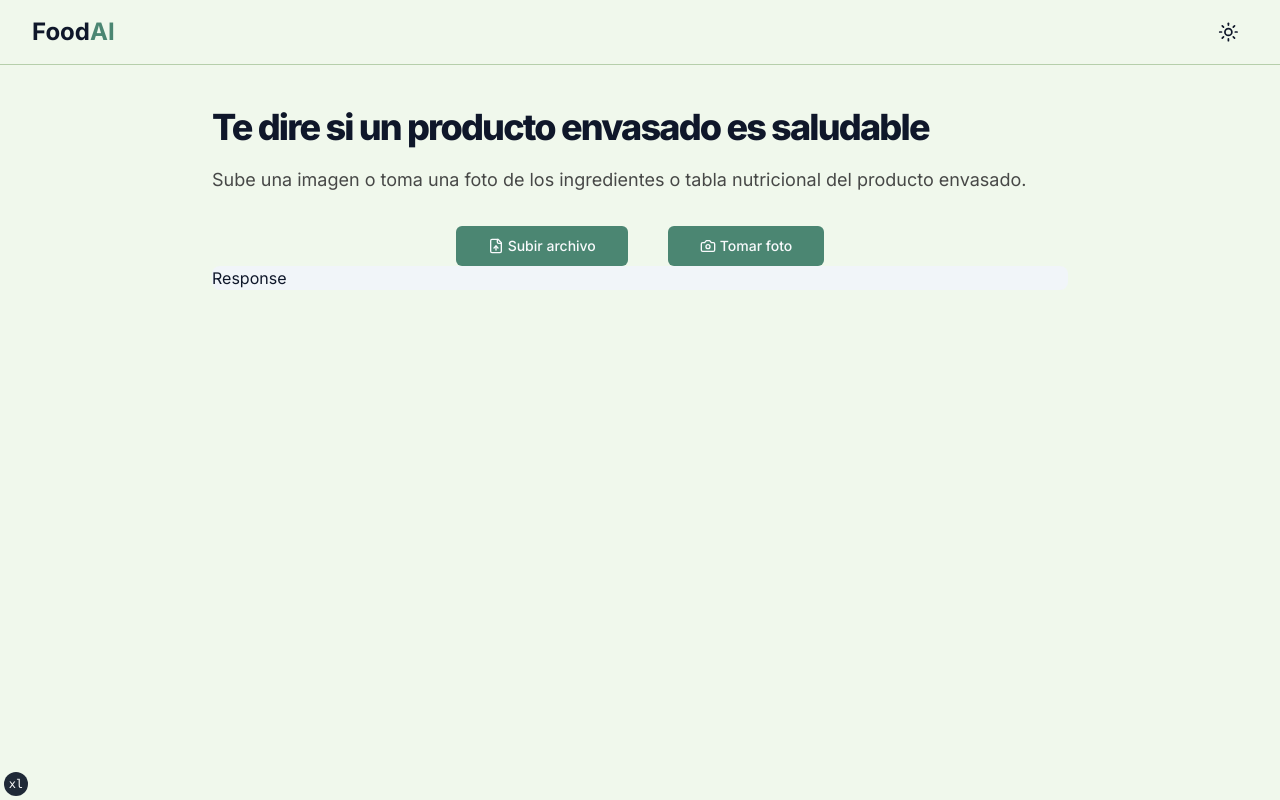
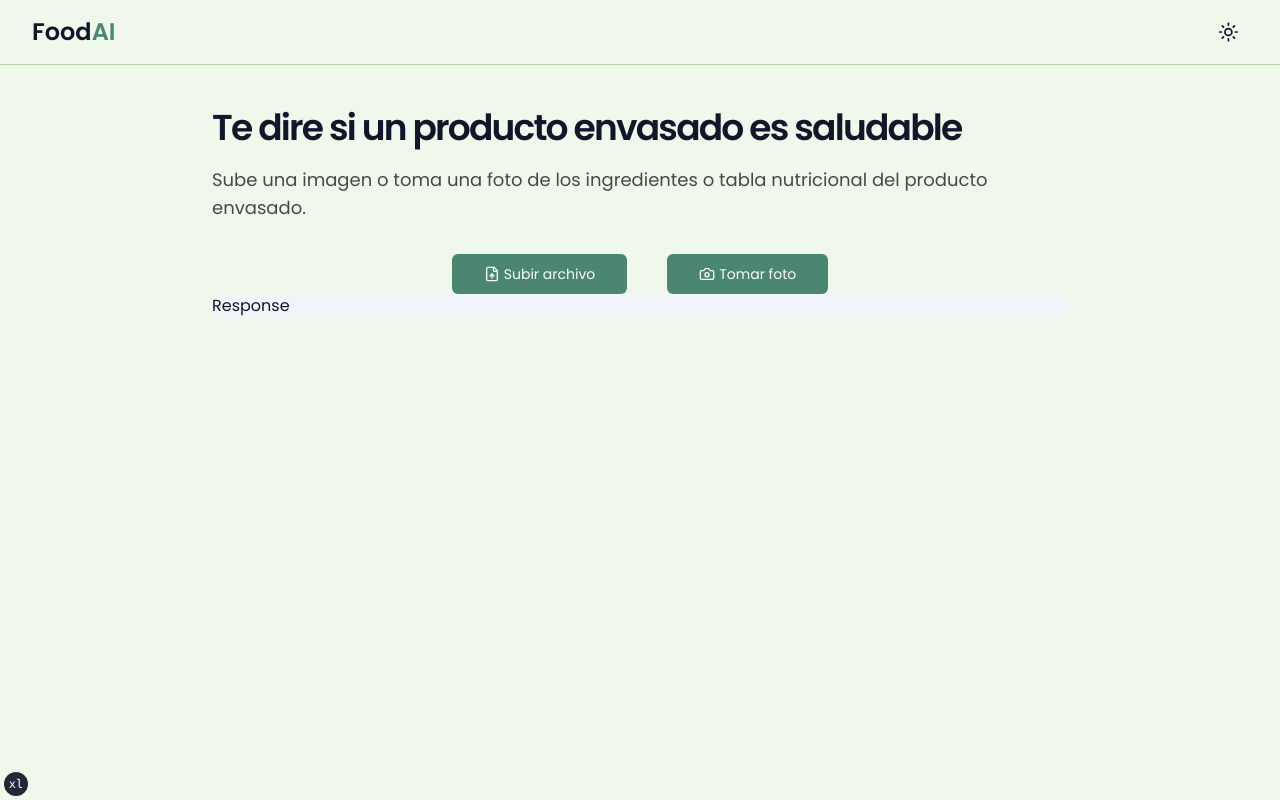
Before and after one commit to Guilleo03/web3, a Next.js app: page / in a window 1280 px wide. Built offline with nearby package versions, Linux system fonts and the light colour scheme; no server answers.

Commit message:
chore: update fonts

```diff
--- a/app/layout.tsx
+++ b/app/layout.tsx
@@ -3,9 +3,11 @@ import { SiteHeader } from "@/components/site-header";
 import { TailwindIndicator } from "@/components/tailwind-indicator";
 import { ThemeProvider } from "@/components/theme-provider";
 import { siteConfig } from "@/config/site";
-import { fontSans } from "@/lib/fonts";
 import { cn } from "@/lib/utils";
 import { Metadata } from "next";
+import "@fontsource/poppins/300.css";
+import "@fontsource/poppins/400.css";
+import "@fontsource/poppins/600.css";
 
 export const metadata: Metadata = {
   title: {
@@ -35,10 +37,7 @@ export default function RootLayout({ children }: RootLayoutProps) {
         <head />
         <body
           suppressHydrationWarning
-          className={cn(
-            "min-h-screen bg-background font-sans antialiased",
-            fontSans.variable
-          )}
+          className={cn("min-h-screen bg-background antialiased")}
         >
           <ThemeProvider attribute="class" defaultTheme="light" enableSystem>
             <div className="relative flex min-h-screen flex-col">
--- a/lib/fonts.ts
+++ /dev/null
@@ -1,11 +0,0 @@
-import { JetBrains_Mono as FontMono, Inter as FontSans } from "next/font/google"
-
-export const fontSans = FontSans({
-  subsets: ["latin"],
-  variable: "--font-sans",
-})
-
-export const fontMono = FontMono({
-  subsets: ["latin"],
-  variable: "--font-mono",
-})
--- a/package.json
+++ b/package.json
@@ -15,6 +15,7 @@
   },
   "dependencies": {
     "@ai-sdk/google": "^0.0.27",
+    "@fontsource/poppins": "^5.0.14",
     "@google/generative-ai": "^0.14.1",
     "@radix-ui/react-dialog": "^1.1.1",
     "@radix-ui/react-slot": "^1.0.2",
--- a/styles/globals.css
+++ b/styles/globals.css
@@ -76,6 +76,7 @@
   }
   body {
     @apply bg-background text-foreground;
+    font-family: "Poppins", sans-serif;
     font-feature-settings: "rlig" 1, "calt" 1;
   }
 }
--- a/tailwind.config.js
+++ b/tailwind.config.js
@@ -1,4 +1,4 @@
-const { fontFamily } = require("tailwindcss/defaultTheme")
+const { fontFamily } = require("tailwindcss/defaultTheme");
 
 /** @type {import('tailwindcss').Config} */
 module.exports = {
@@ -53,9 +53,6 @@ module.exports = {
         md: `calc(var(--radius) - 2px)`,
         sm: "calc(var(--radius) - 4px)",
       },
-      fontFamily: {
-        sans: ["var(--font-sans)", ...fontFamily.sans],
-      },
       keyframes: {
         "accordion-down": {
           from: { height: 0 },
@@ -73,4 +70,4 @@ module.exports = {
     },
   },
   plugins: [require("tailwindcss-animate")],
-}
+};
```
Also changed, not shown: 1 other file (tests, documents, lock files or other folders).
